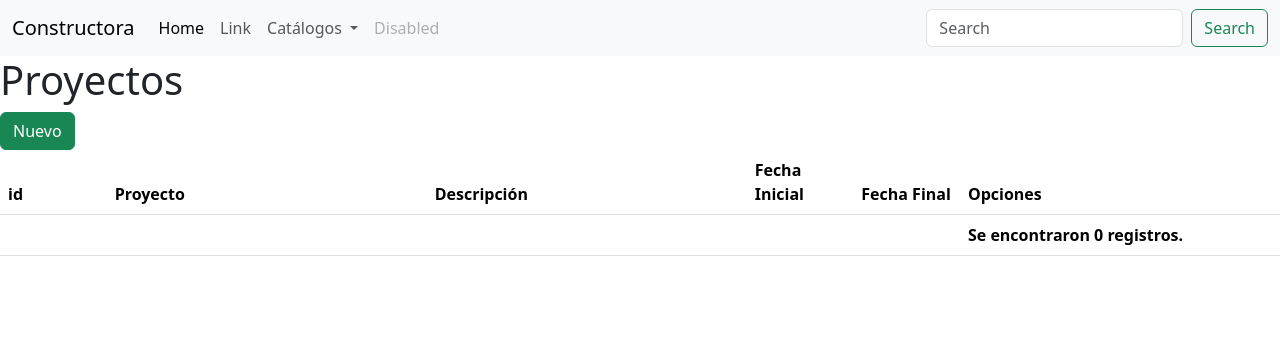
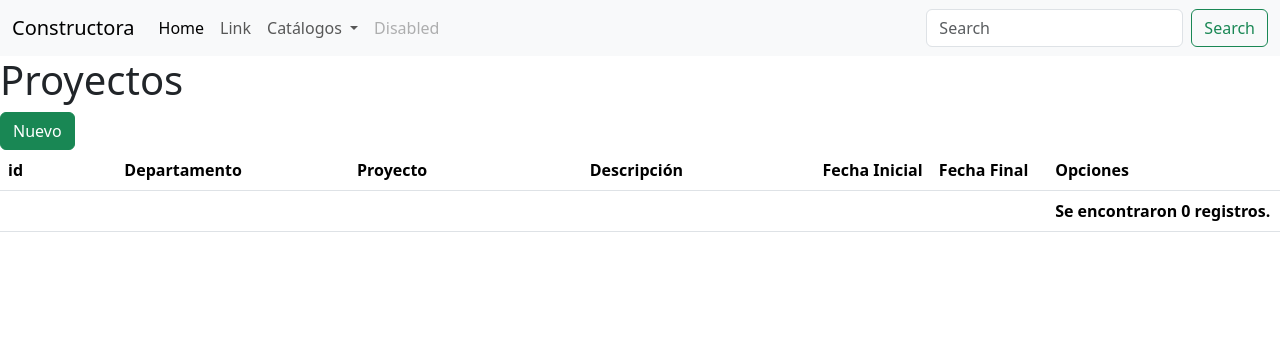
Before and after one commit to miguelesc14/taqueria, a PHP site: page /admin/proyecto.php in a window 1280 px wide. Shown: the top 356 px of the page. Run offline with PHP 8.4, Linux system fonts and the light colour scheme; data that the repository does not hold is empty.

Commit message:
Commit vista departamento

```diff
--- a/admin/controllers/proyecto.php
+++ b/admin/controllers/proyecto.php
@@ -6,12 +6,12 @@ class Proyecto extends Sistema
     {
         $this->db();
         if (is_null($id)) {
-            $sql = "SELECT * from proyecto";
+            $sql = "SELECT * from proyecto p left join departamento d on p.id_departamento = d.id_departamento";
             $st = $this->db->prepare($sql);
             $st->execute();
             $data = $st->fetchAll(PDO::FETCH_ASSOC);
         } else {
-            $sql = "SELECT * from proyecto where id_proyecto = :id";
+            $sql = "SELECT * from proyecto p left join departamento d on p.id_departamento = d.id_departamento where p.id_proyecto = :id";
             $st = $this->db->prepare($sql);
             $st->bindParam(":id", $id, PDO::PARAM_INT);
             $st->execute();
--- a/admin/views/proyecto/index.php
+++ b/admin/views/proyecto/index.php
@@ -4,11 +4,12 @@
     <thead>
         <tr>
             <th scope="col" class="col-md-1">id</th>
-            <th scope="col" class="col-md-3">Proyecto</th>
-            <th scope="col" class="col-md-3">Descripción</th>
+            <th scope="col" class="col-md-2">Departamento</th>
+            <th scope="col" class="col-md-2">Proyecto</th>
+            <th scope="col" class="col-md-2">Descripción</th>
             <th scope="col" class="col-md-1">Fecha Inicial</th>
             <th scope="col" class="col-md-1">Fecha Final</th>
-            <th scope="col" class="col-md-3">Opciones</th>
+            <th scope="col" class="col-md-2">Opciones</th>
         </tr>
     </thead>
     <tbody>
@@ -17,6 +18,9 @@
                 <th scope="row">
                     <?php echo $proyecto['id_proyecto']; ?>
                 </th>
+                <td>
+                    <?php echo $proyecto['departamento']; ?>
+                </td>
                 <td>
                     <?php echo $proyecto['proyecto']; ?>
                 </td>
@@ -46,6 +50,7 @@
         <th scope="col"></th>
         <th scope="col"></th>
         <th scope="col"></th>
+        <th scope="col"></th>
         <th scope="col">Se encontraron
             <?php echo sizeof($data); ?> registros.
         </th>
```
